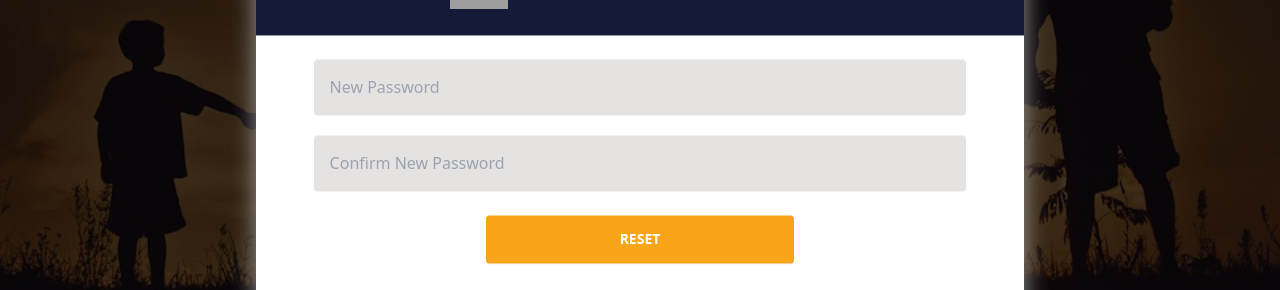
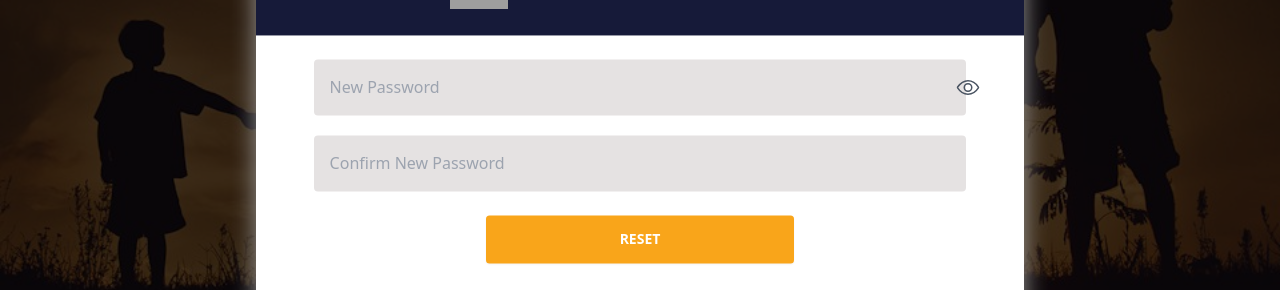
Before and after one commit to mamun464/Family-Tree-Management-Frontend_by-React, a React (Vite) app: page /1/1 in a window 1280 px wide. Shown: the part 307-597 px from the top of the page. Built offline with nearby package versions, Linux system fonts and the light colour scheme; grey boxes are pictures that could not be loaded.

Commit message:
Pasword  Show & hide on Reset form

```diff
--- a/src/Components/ForgetPassword/ForgetPassword.jsx
+++ b/src/Components/ForgetPassword/ForgetPassword.jsx
@@ -7,13 +7,22 @@ import Swal from 'sweetalert2'
 import { useContext, useState } from "react";
 import { AuthContext } from "../../Provider/AuthProvider";
 import { Base_Url } from "../../../public/utils";
+import { IoEyeOutline } from "react-icons/io5";
+import { IoEyeOffOutline } from "react-icons/io5";
 
 const ForgetPassword = () => {
   const { userId, token } = useParams();
   const { setLoading, loading } = useContext(AuthContext)
+  const [showPassword, setShowPassword] = useState(false)
 
   const [password, setPassword] = useState('');
   const [password2, setPassword2] = useState('');
+
+  const togglePasswordVisibility = (e) => {
+    e.preventDefault();
+    setShowPassword(!showPassword);
+
+  };
 
   const handleResetSubmit = async (e) => {
     console.log("clicked");
@@ -139,18 +148,21 @@ const ForgetPassword = () => {
             <h1 className="text-white text-2xl">Please Reset Your Password</h1>
           </div>
 
-          <div className="w-full flex flex-col gap-5 items-center">
+          <div className="w-full relative flex flex-col gap-5 items-center">
 
             <input
               className="input-reset text-base p-4 "
-              type="password"
+              type={showPassword ? "text" : "password"}
               placeholder="New Password"
               value={password}
               onChange={(event) => setPassword(event.target.value)}
             />
+            <button className="absolute right-8 top-1.5 mt-2.5 mr-3 text-2xl text-gray-600 cursor-pointer" onClick={togglePasswordVisibility}>
+              {showPassword ? <IoEyeOffOutline /> : <IoEyeOutline />}
+            </button>
             <input
               className="input-reset text-base p-4"
-              type="password"
+              type={showPassword ? "text" : "password"}
               placeholder="Confirm New Password"
               value={password2}
               onChange={(event) => setPassword2(event.target.value)}
```
